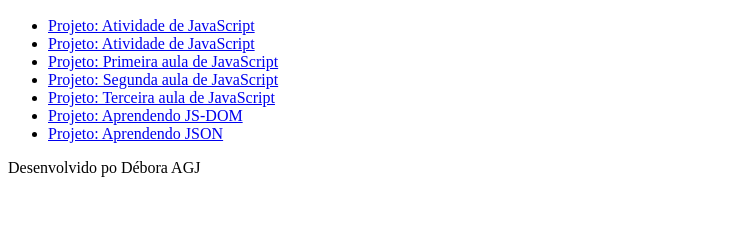
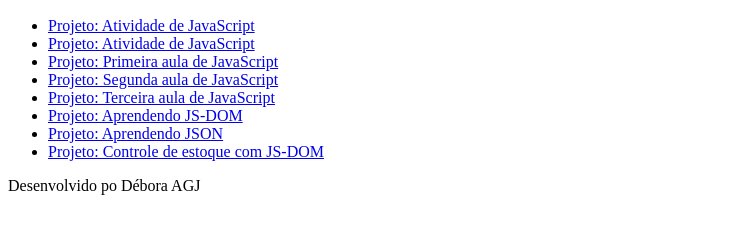
Before and after one commit to deboraagj/JavaScript-JavaScriptDOM-JSON, a plain HTML site: page index.html in a window 1280 px wide. Shown: the part 111-344 px from the top of the page, without its empty margins (0-737 px from the left). Drawn offline with Linux system fonts and the light colour scheme.

Commit message:
Organzização das pastas e dos links das páginas de cada projeto

```diff
--- a/index.html
+++ b/index.html
@@ -48,6 +48,11 @@
                         Projeto: Aprendendo JSON
                     </a>
                 </li>
+                 <li>
+                    <a href="./Controle-de-Estoque-com-JS-e-DOM/index.html" target="_blank">
+                        Projeto: Controle de estoque com JS-DOM
+                    </a>
+                </li>
                 </ul>
         </section>
     </main>
```
